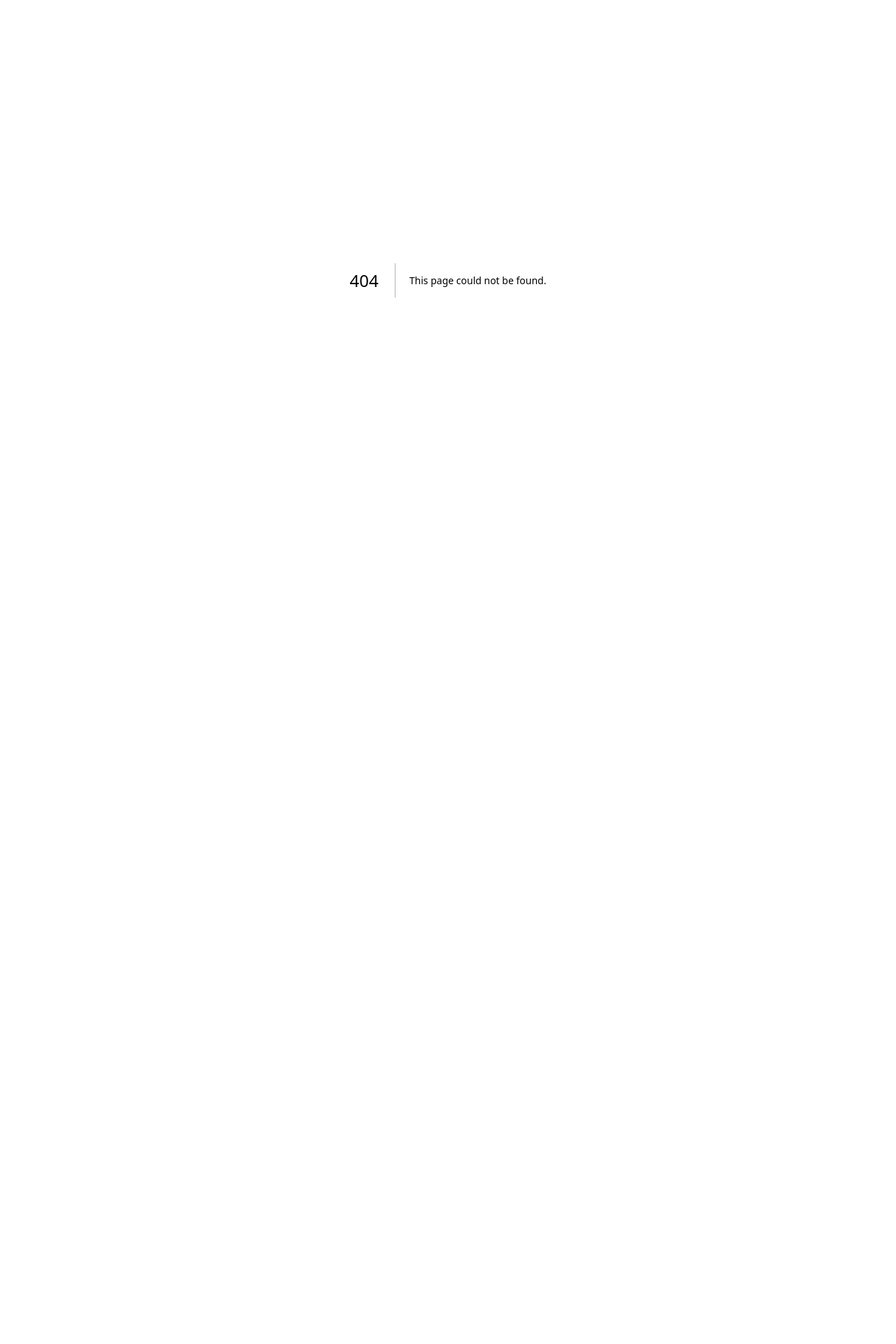
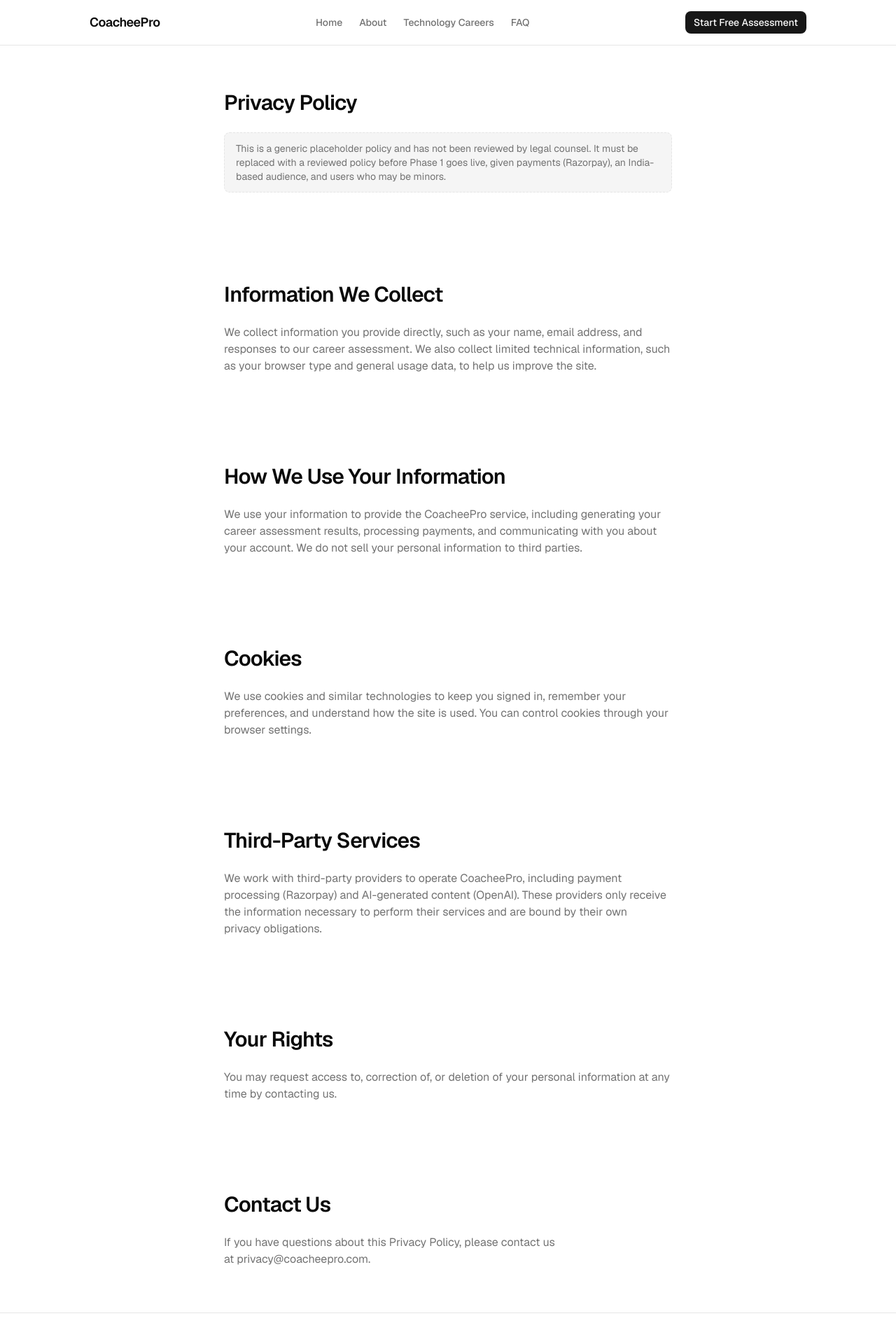
Before and after one commit to NaseerDragonRose/coachee-pro, a Next.js app: page /privacy in a window 1280 px wide. Before the commit this address had no page. Shown: the top 1920 px of the page at 70% size. Before the commit the page ends 800 px from the top, so only its background shows below. Built offline with nearby package versions, Linux system fonts and the light colour scheme.

Commit message:
feat: add Privacy Policy page

```diff
--- /dev/null
+++ b/app/(marketing)/privacy/page.tsx
@@ -0,0 +1,67 @@
+import type { Metadata } from "next"
+
+import { Section } from "@/components/marketing/section"
+
+export const metadata: Metadata = {
+  title: "Privacy Policy — CoacheePro",
+  description: "How CoacheePro collects, uses, and protects your data.",
+}
+
+export default function PrivacyPage() {
+  return (
+    <main className="flex flex-1 flex-col">
+      <Section title="Privacy Policy">
+        <p className="rounded-md border border-dashed border-border bg-muted px-4 py-3 text-sm text-muted-foreground">
+          This is a generic placeholder policy and has not been reviewed
+          by legal counsel. It must be replaced with a reviewed policy
+          before Phase 1 goes live, given payments (Razorpay), an
+          India-based audience, and users who may be minors.
+        </p>
+      </Section>
+      <Section title="Information We Collect">
+        <p className="text-pretty text-muted-foreground">
+          We collect information you provide directly, such as your name,
+          email address, and responses to our career assessment. We also
+          collect limited technical information, such as your browser
+          type and general usage data, to help us improve the site.
+        </p>
+      </Section>
+      <Section title="How We Use Your Information">
+        <p className="text-pretty text-muted-foreground">
+          We use your information to provide the CoacheePro service,
+          including generating your career assessment results, processing
+          payments, and communicating with you about your account. We do
+          not sell your personal information to third parties.
+        </p>
+      </Section>
+      <Section title="Cookies">
+        <p className="text-pretty text-muted-foreground">
+          We use cookies and similar technologies to keep you signed in,
+          remember your preferences, and understand how the site is
+          used. You can control cookies through your browser settings.
+        </p>
+      </Section>
+      <Section title="Third-Party Services">
+        <p className="text-pretty text-muted-foreground">
+          We work with third-party providers to operate CoacheePro,
+          including payment processing (Razorpay) and AI-generated
+          content (OpenAI). These providers only receive the information
+          necessary to perform their services and are bound by their own
+          privacy obligations.
+        </p>
+      </Section>
+      <Section title="Your Rights">
+        <p className="text-pretty text-muted-foreground">
+          You may request access to, correction of, or deletion of your
+          personal information at any time by contacting us.
+        </p>
+      </Section>
+      <Section title="Contact Us">
+        <p className="text-pretty text-muted-foreground">
+          If you have questions about this Privacy Policy, please contact
+          us at privacy@coacheepro.com.
+        </p>
+      </Section>
+    </main>
+  )
+}
```
